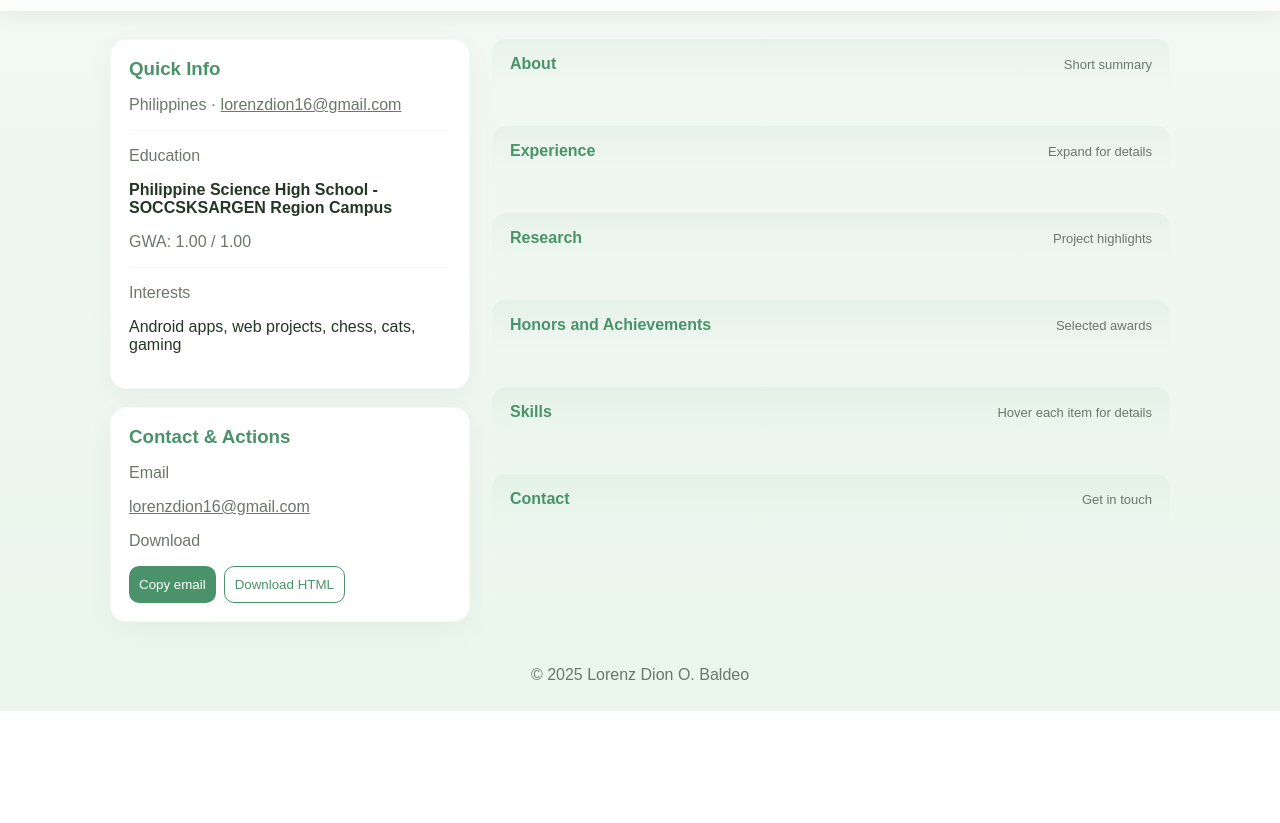
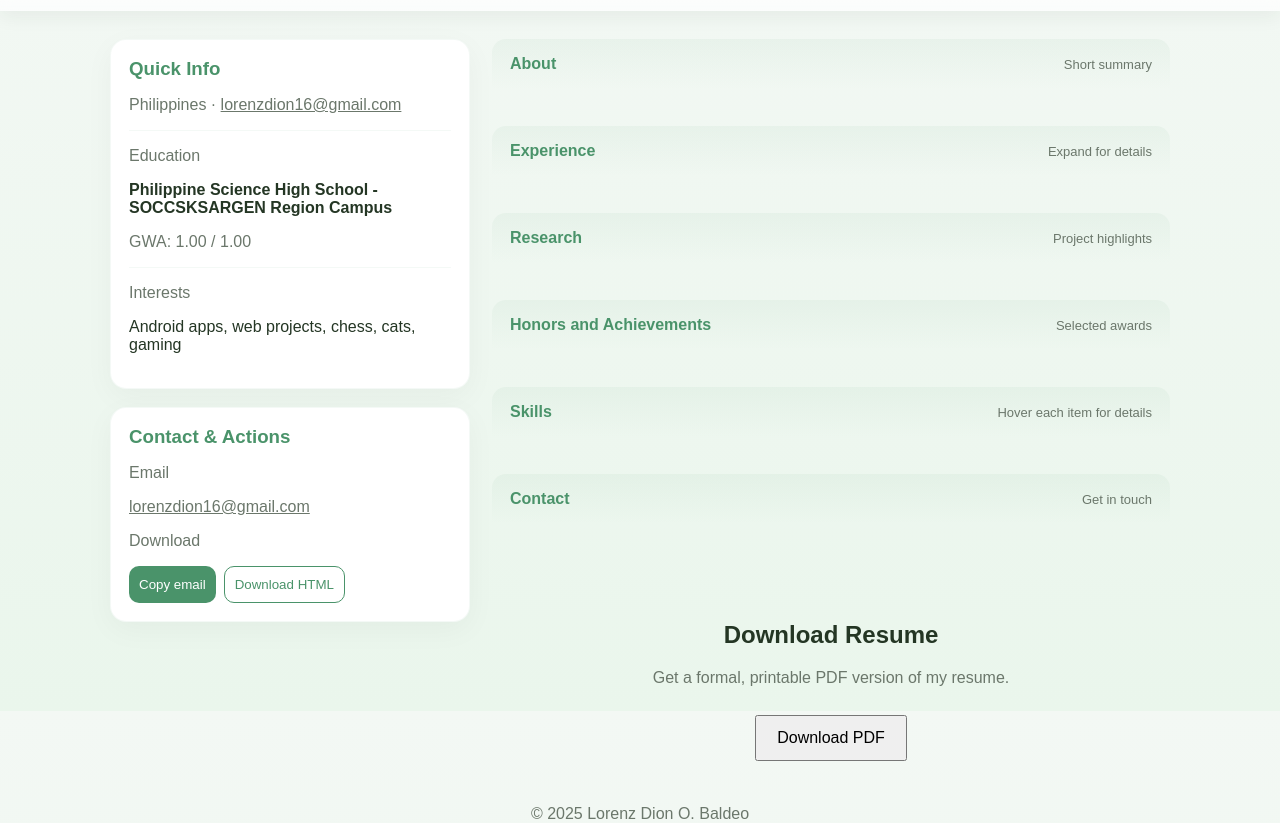
Before and after one commit to leapyi/Leapy-s-Cozy-Hut, a plain HTML site: page index.html in a window 1280 px wide. Shown: the part 89-912 px from the top of the page. Before the commit the page ends 800 px from the top, so only its background shows below. Drawn offline with Linux system fonts and the light colour scheme.

Commit message:
Update index.html

```diff
--- a/index.html
+++ b/index.html
@@ -269,7 +269,15 @@
             <p style="margin-top:8px">Available for mentorship, research collaboration, and coding projects.</p>
           </div>
         </div>
-
+        <section id="download-resume" class="panel section" style="text-align:center; margin-top:40px;">
+          <h2>Download Resume</h2>
+          <p class="muted">Get a formal, printable PDF version of my resume.</p>
+          <a href="Lorenz_Baldeo_Resume.pdf" target="_blank">
+            <button class="btn download" style="padding:12px 20px; font-size:16px; margin-top:12px;">
+              Download PDF
+            </button>
+          </a>
+        </section>
       </main>
     </div>
 
```
